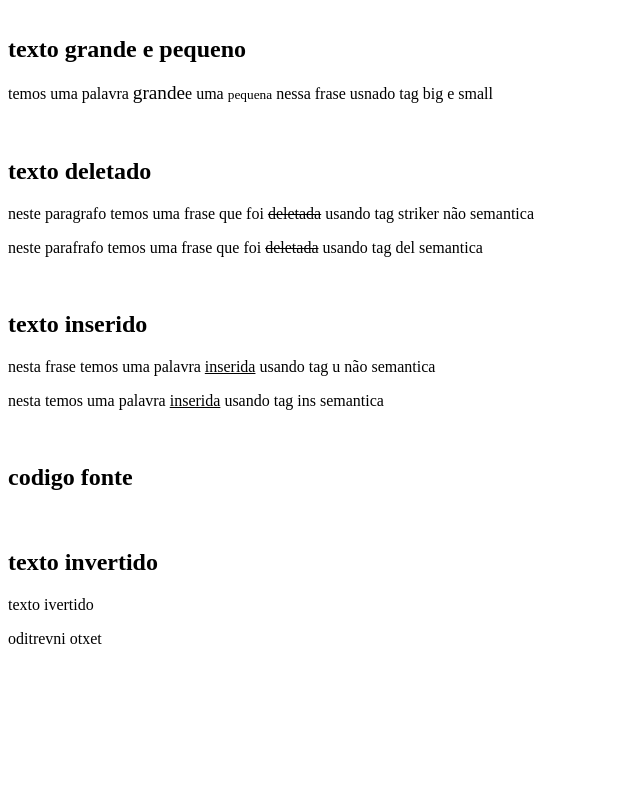
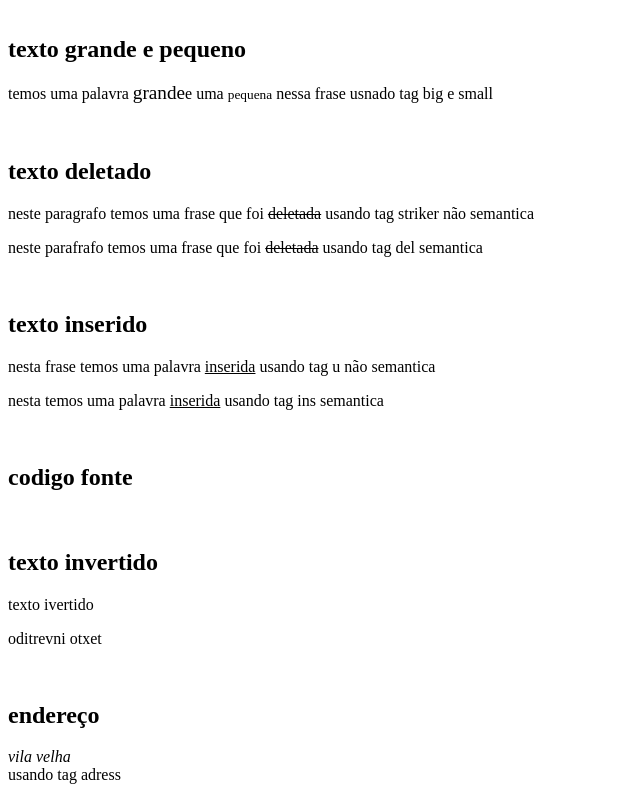
Before and after one commit to adam3608/CSW-CC1N, a plain HTML site: page aula-05/aula-05.html in a window 1280 px wide. Shown: the part 777-1577 px from the top of the page, without its empty margins (0-640 px from the left). Before the commit the page ends 1441 px from the top, so only its background shows below. Drawn offline with Linux system fonts and the light colour scheme.

Commit message:
Update aula-05.html

```diff
--- a/aula-05/aula-05.html
+++ b/aula-05/aula-05.html
@@ -83,3 +83,6 @@
     <h2>texto invertido</h2>
     <p>texto ivertido</p>
     <p><bdo dir="rtl">texto invertido</bdo></p>
+    <br>
+<h2>endereço</h2>
+<p><address>vila velha</address> usando tag adress</p>
```
